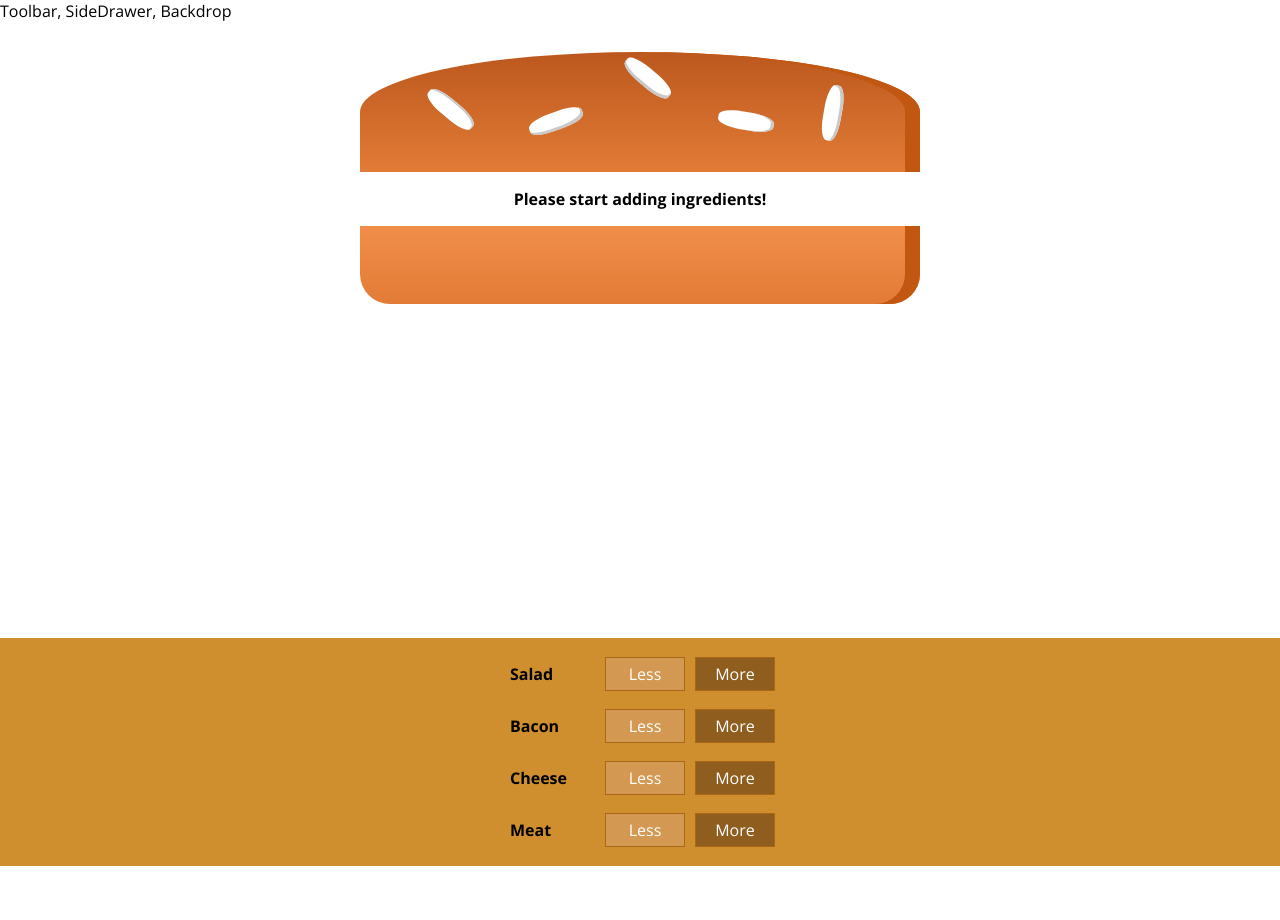
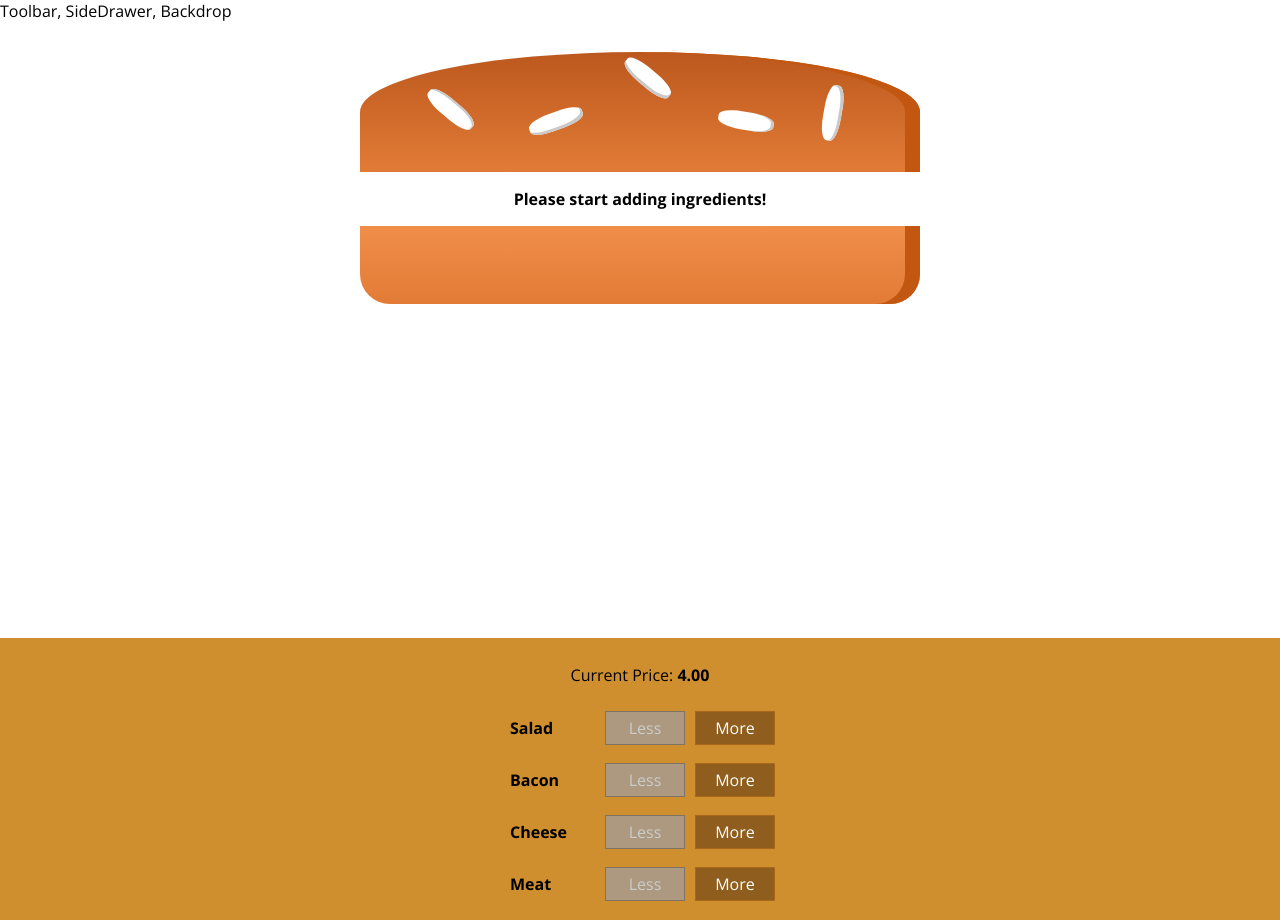
Before and after one commit to nym1k/burger-builder-v1, a React (Create React App) app: page / in a window 1280 px wide. Before the commit the page ends 866 px from the top, so only its background shows below. Built offline with nearby package versions, Linux system fonts and the light colour scheme.

Commit message:
Added functionality to remove ingredients. Added price output

```diff
--- a/src/components/Burger/BuildControls/BuildControl/BuildControl.js
+++ b/src/components/Burger/BuildControls/BuildControl/BuildControl.js
@@ -5,8 +5,13 @@
 const buildControl = (props) => (
   <div className={classes.BuildControl}>
     <div className={classes.Label}>{props.label}</div>
-    <button className={classes.Less}>Less</button>
-    <button className={classes.More} onClick={props.added}>More</button>
+    <button
+      className={classes.Less}
+      onClick={props.removed}
+      disabled={props.disabled}>Less</button>
+    <button
+      className={classes.More}
+      onClick={props.added}>More</button>
   </div>
 );
 
--- a/src/components/Burger/BuildControls/BuildControls.js
+++ b/src/components/Burger/BuildControls/BuildControls.js
@@ -12,11 +12,14 @@
 
 const buildControls = (props) => (
   <div className={classes.BuildControls}>
+    <p>Current Price: <strong>{props.price.toFixed(2)}</strong></p>
     {controls.map(ctrl => (
       <BuildControl
         key={ctrl.label}
         label={ctrl.label}
         added={() => props.ingredientAdded(ctrl.type)}
+        removed={() => props.ingredientRemoved(ctrl.type)}
+        disabled={props.disabled[ctrl.type]}
       />
     ))}
   </div>
--- a/src/containers/BurgerBuilder/BurgerBuilder.js
+++ b/src/containers/BurgerBuilder/BurgerBuilder.js
@@ -35,12 +35,37 @@
     this.setState({totalPrice: newPrice, ingredients: updatedIngredients})
   }
 
+  removeIngredientHandler = (type) => {
+    const oldCount = this.state.ingredients[type];
+    if (oldCount <= 0) {
+      return;
+    }
+    const updatedCount = oldCount - 1;
+    const updatedIngredients = {
+      ...this.state.ingredients
+    };
+    updatedIngredients[type] = updatedCount;
+    const priceDeduction = INGREDIENT_PRICES[type];
+    const oldPrice = this.state.totalPrice;
+    const newPrice = oldPrice - priceDeduction;
+    this.setState({ totalPrice: newPrice, ingredients: updatedIngredients })
+  }
+
   render () {
+    const disabledInfo = {
+      ...this.state.ingredients
+    };
+    for (let key in disabledInfo) {
+      disabledInfo[key] = disabledInfo[key] <= 0
+    }
     return (
       <Aux>
         <Burger ingredients={this.state.ingredients} />
         <BuildControls
           ingredientAdded={this.addIngredientHandler}
+          ingredientRemoved={this.removeIngredientHandler}
+          disabled={disabledInfo}
+          price={this.state.totalPrice}
         />
       </Aux>
     );
```
